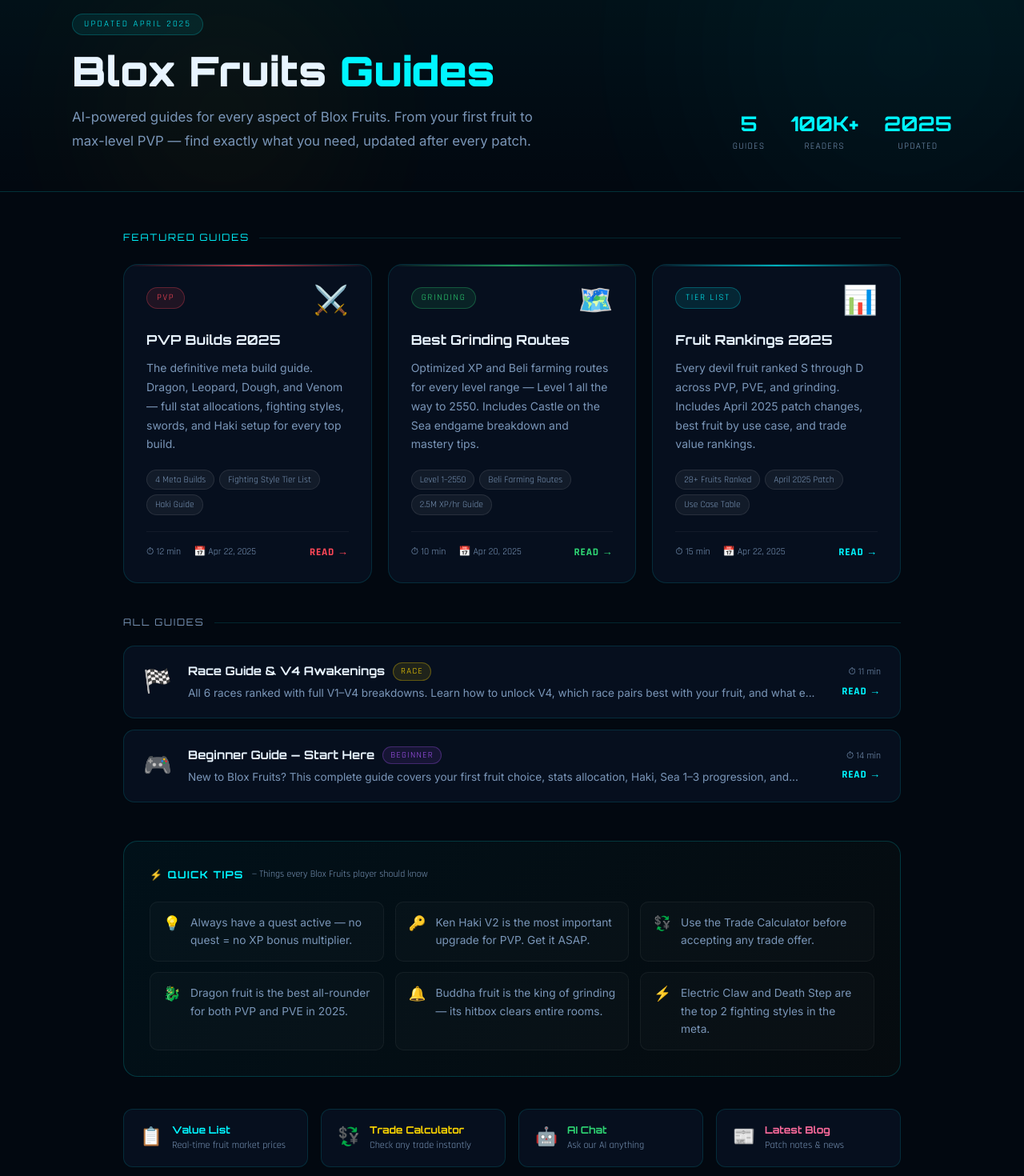
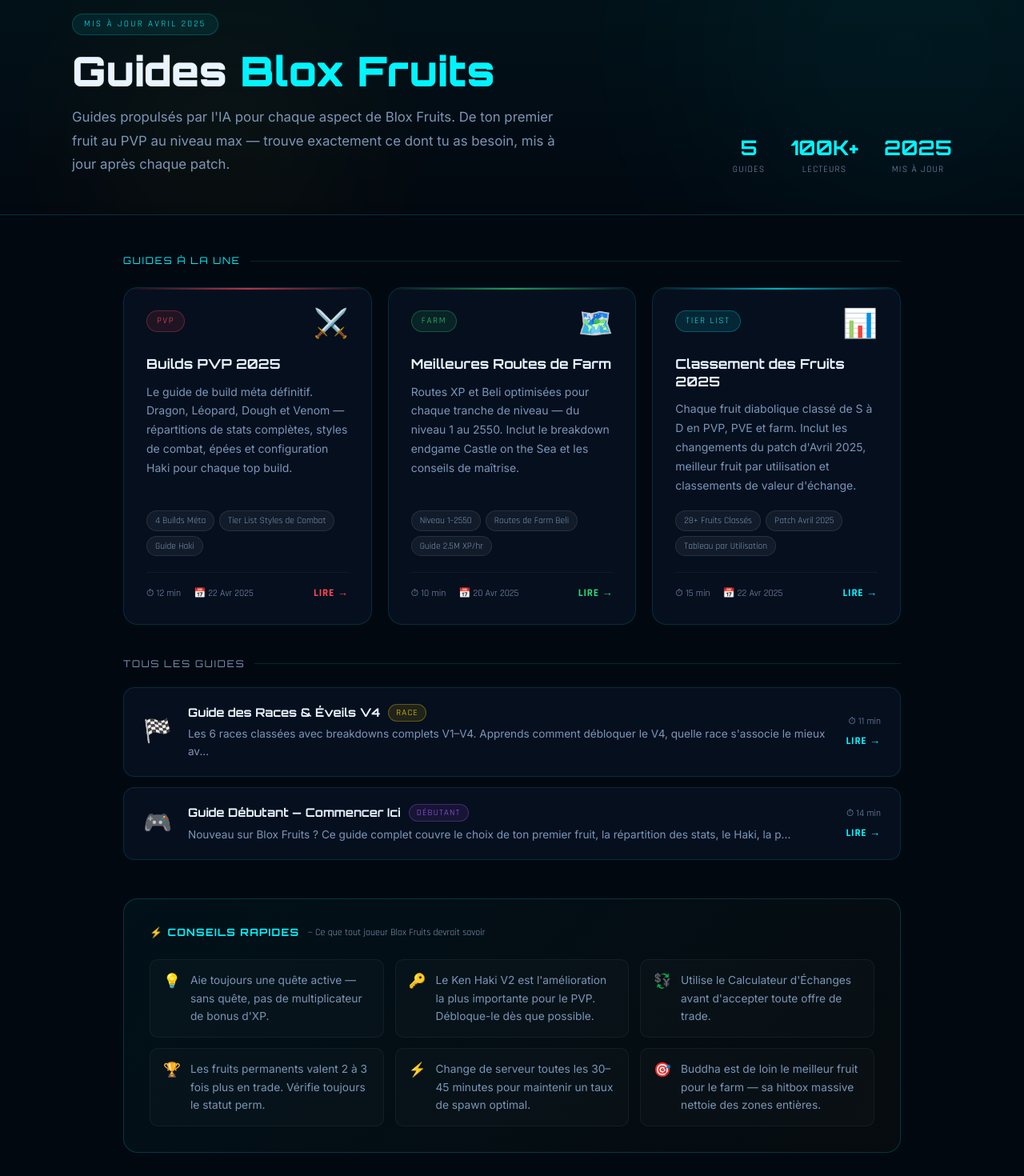
Before and after one commit to fhardi95/bloxfruitsai, a Next.js app: page /guides in a window 1280 px wide. Shown: the part 160-1630 px from the top of the page at 80% size. Built offline with nearby package versions, Linux system fonts and the light colour scheme.

Commit message:
Add files via upload

```diff
--- a/app/guides/GuidesClient.tsx
+++ b/app/guides/GuidesClient.tsx
@@ -9,25 +9,25 @@ const GUIDES = [
     tagColor: "#ff4757",
     tagBg: "rgba(255,71,87,0.1)",
     tagBorder: "rgba(255,71,87,0.3)",
-    title: "PVP Builds 2025",
-    desc: "The definitive meta build guide. Dragon, Leopard, Dough, and Venom — full stat allocations, fighting styles, swords, and Haki setup for every top build.",
-    stats: ["4 Meta Builds", "Fighting Style Tier List", "Haki Guide"],
+    title: "Builds PVP 2025",
+    desc: "Le guide de build méta définitif. Dragon, Léopard, Dough et Venom — répartitions de stats complètes, styles de combat, épées et configuration Haki pour chaque top build.",
+    stats: ["4 Builds Méta", "Tier List Styles de Combat", "Guide Haki"],
     readTime: "12 min",
-    updated: "Apr 22, 2025",
+    updated: "22 Avr 2025",
     featured: true,
   },
   {
     href: "/guides/grinding-routes",
     icon: "🗺️",
-    tag: "Grinding",
+    tag: "Farm",
     tagColor: "#2ed573",
     tagBg: "rgba(46,213,115,0.1)",
     tagBorder: "rgba(46,213,115,0.3)",
-    title: "Best Grinding Routes",
-    desc: "Optimized XP and Beli farming routes for every level range — Level 1 all the way to 2550. Includes Castle on the Sea endgame breakdown and mastery tips.",
-    stats: ["Level 1–2550", "Beli Farming Routes", "2.5M XP/hr Guide"],
+    title: "Meilleures Routes de Farm",
+    desc: "Routes XP et Beli optimisées pour chaque tranche de niveau — du niveau 1 au 2550. Inclut le breakdown endgame Castle on the Sea et les conseils de maîtrise.",
+    stats: ["Niveau 1–2550", "Routes de Farm Beli", "Guide 2.5M XP/hr"],
     readTime: "10 min",
-    updated: "Apr 20, 2025",
+    updated: "20 Avr 2025",
     featured: true,
   },
   {
@@ -37,11 +37,11 @@ const GUIDES = [
     tagColor: "#00f5ff",
     tagBg: "rgba(0,245,255,0.1)",
     tagBorder: "rgba(0,245,255,0.25)",
-    title: "Fruit Rankings 2025",
-    desc: "Every devil fruit ranked S through D across PVP, PVE, and grinding. Includes April 2025 patch changes, best fruit by use case, and trade value rankings.",
-    stats: ["28+ Fruits Ranked", "April 2025 Patch", "Use Case Table"],
+    title: "Classement des Fruits 2025",
+    desc: "Chaque fruit diabolique classé de S à D en PVP, PVE et farm. Inclut les changements du patch d'Avril 2025, meilleur fruit par utilisation et classements de valeur d'échange.",
+    stats: ["28+ Fruits Classés", "Patch Avril 2025", "Tableau par Utilisation"],
     readTime: "15 min",
-    updated: "Apr 22, 2025",
+    updated: "22 Avr 2025",
     featured: true,
   },
   {
@@ -51,43 +51,43 @@ const GUIDES = [
     tagColor: "#ffd700",
     tagBg: "rgba(255,215,0,0.1)",
     tagBorder: "rgba(255,215,0,0.3)",
-    title: "Race Guide & V4 Awakenings",
-    desc: "All 6 races ranked with full V1–V4 breakdowns. Learn how to unlock V4, which race pairs best with your fruit, and what each awakening actually does.",
-    stats: ["All 6 Races", "V4 Awakening Guide", "Race+Fruit Pairings"],
+    title: "Guide des Races & Éveils V4",
+    desc: "Les 6 races classées avec breakdowns complets V1–V4. Apprends comment débloquer le V4, quelle race s'associe le mieux avec ton fruit et ce que fait chaque éveil.",
+    stats: ["Les 6 Races", "Guide Éveil V4", "Pairings Race+Fruit"],
     readTime: "11 min",
-    updated: "Apr 15, 2025",
+    updated: "15 Avr 2025",
     featured: false,
   },
   {
     href: "/guides/beginner-guide",
     icon: "🎮",
-    tag: "Beginner",
+    tag: "Débutant",
     tagColor: "#a855f7",
     tagBg: "rgba(168,85,247,0.1)",
     tagBorder: "rgba(168,85,247,0.3)",
-    title: "Beginner Guide — Start Here",
-    desc: "New to Blox Fruits? This complete guide covers your first fruit choice, stats allocation, Haki, Sea 1–3 progression, and everything you need to reach max level efficiently.",
-    stats: ["Sea 1–3 Roadmap", "Stats Guide", "Haki Explained"],
+    title: "Guide Débutant — Commencer Ici",
+    desc: "Nouveau sur Blox Fruits ? Ce guide complet couvre le choix de ton premier fruit, la répartition des stats, le Haki, la progression Mer 1–3 et tout ce dont tu as besoin pour atteindre le niveau max.",
+    stats: ["Feuille de Route Mer 1–3", "Guide Stats", "Haki Expliqué"],
     readTime: "14 min",
-    updated: "Apr 10, 2025",
+    updated: "10 Avr 2025",
     featured: false,
   },
 ];
 
 const QUICK_TIPS = [
-  { icon: "💡", tip: "Always have a quest active — no quest = no XP bonus multiplier." },
-  { icon: "🔑", tip: "Ken Haki V2 is the most important upgrade for PVP. Get it ASAP." },
-  { icon: "💱", tip: "Use the Trade Calculator before accepting any trade offer." },
-  { icon: "🐉", tip: "Dragon fruit is the best all-rounder for both PVP and PVE in 2025." },
-  { icon: "🔔", tip: "Buddha fruit is the king of grinding — its hitbox clears entire rooms." },
-  { icon: "⚡", tip: "Electric Claw and Death Step are the top 2 fighting styles in the meta." },
+  { icon: "💡", tip: "Aie toujours une quête active — sans quête, pas de multiplicateur de bonus d'XP." },
+  { icon: "🔑", tip: "Le Ken Haki V2 est l'amélioration la plus importante pour le PVP. Débloque-le dès que possible." },
+  { icon: "💱", tip: "Utilise le Calculateur d'Échanges avant d'accepter toute offre de trade." },
+  { icon: "🏆", tip: "Les fruits permanents valent 2 à 3 fois plus en trade. Vérifie toujours le statut perm." },
+  { icon: "⚡", tip: "Change de serveur toutes les 30–45 minutes pour maintenir un taux de spawn optimal." },
+  { icon: "🎯", tip: "Buddha est de loin le meilleur fruit pour le farm — sa hitbox massive nettoie des zones entières." },
 ];
 
 const CTA_LINKS = [
-  { label: "Value List", href: "/values", desc: "Real-time fruit market prices", icon: "📋", color: "#00f5ff" },
-  { label: "Trade Calculator", href: "/calculator", desc: "Check any trade instantly", icon: "💱", color: "#ffd700" },
-  { label: "AI Chat", href: "/#ai-tool", desc: "Ask our AI anything", icon: "🤖", color: "#2ed573" },
-  { label: "Latest Blog", href: "/blog", desc: "Patch notes & news", icon: "📰", color: "#ff6b9d" },
+  { label: "Liste de Valeurs", href: "/values", desc: "Prix du marché des fruits en temps réel", icon: "📋", color: "#00f5ff" },
+  { label: "Calculateur d'Échanges", href: "/calculator", desc: "Vérifie n'importe quel échange instantanément", icon: "💱", color: "#ffd700" },
+  { label: "Chat IA", href: "/#ai-tool", desc: "Pose n'importe quelle question à l'IA", icon: "🤖", color: "#2ed573" },
+  { label: "Dernier Blog", href: "/blog", desc: "Notes de patch & actualités", icon: "📰", color: "#ff6b9d" },
 ];
 
 export default function GuidesClient() {
@@ -97,34 +97,28 @@ export default function GuidesClient() {
   return (
     <div style={{ paddingTop: 70, minHeight: "100vh" }}>
 
-      {/* ── HERO HEADER ── */}
+      {/* HEADER */}
       <div style={{ position: "relative", overflow: "hidden", background: "linear-gradient(180deg,rgba(0,245,255,0.05),rgba(0,245,255,0.02) 60%,transparent)", borderBottom: "1px solid rgba(0,245,255,0.13)", padding: "4rem 5% 3rem" }}>
         <div style={{ position: "absolute", width: 500, height: 500, background: "#00f5ff", borderRadius: "50%", filter: "blur(120px)", opacity: 0.04, top: -100, right: -100, pointerEvents: "none" }} />
         <div style={{ position: "absolute", width: 300, height: 300, background: "#ffd700", borderRadius: "50%", filter: "blur(100px)", opacity: 0.04, bottom: -50, left: "10%", pointerEvents: "none" }} />
-
         <div style={{ maxWidth: 1100, margin: "0 auto", position: "relative" }}>
-          {/* Breadcrumb */}
           <div style={{ display: "flex", alignItems: "center", gap: 8, marginBottom: "1.5rem", fontSize: "0.8rem", color: "#7a96b8" }}>
-            <Link href="/" style={{ color: "#7a96b8", textDecoration: "none" }}>Home</Link>
+            <Link href="/" style={{ color: "#7a96b8", textDecoration: "none" }}>Accueil</Link>
             <span style={{ opacity: 0.4 }}>/</span>
             <span style={{ color: "#00f5ff" }}>Guides</span>
           </div>
-
           <div style={{ display: "flex", justifyContent: "space-between", alignItems: "flex-end", flexWrap: "wrap", gap: "2rem" }}>
             <div style={{ maxWidth: 620 }}>
-              <span style={{ display: "inline-block", fontSize: "0.7rem", letterSpacing: "0.2em", textTransform: "uppercase", color: "#00f5ff", background: "rgba(0,245,255,0.08)", border: "1px solid rgba(0,245,255,0.2)", padding: "4px 14px", borderRadius: 50, marginBottom: "1rem" }}>
-                Updated April 2025
-              </span>
+              <span style={{ display: "inline-block", fontSize: "0.7rem", letterSpacing: "0.2em", textTransform: "uppercase", color: "#00f5ff", background: "rgba(0,245,255,0.08)", border: "1px solid rgba(0,245,255,0.2)", padding: "4px 14px", borderRadius: 50, marginBottom: "1rem" }}>Mis à jour Avril 2025</span>
               <h1 style={{ fontFamily: "'Orbitron',monospace", fontSize: "clamp(2rem,5vw,3.2rem)", fontWeight: 900, lineHeight: 1.1, marginBottom: "1rem" }}>
-                Blox Fruits <span style={{ color: "#00f5ff" }}>Guides</span>
+                Guides <span style={{ color: "#00f5ff" }}>Blox Fruits</span>
               </h1>
               <p style={{ fontFamily: "'Inter',sans-serif", color: "#7a96b8", fontSize: "1.05rem", lineHeight: 1.75 }}>
-                AI-powered guides for every aspect of Blox Fruits. From your first fruit to max-level PVP — find exactly what you need, updated after every patch.
+                Guides propulsés par l'IA pour chaque aspect de Blox Fruits. De ton premier fruit au PVP au niveau max — trouve exactement ce dont tu as besoin, mis à jour après chaque patch.
               </p>
             </div>
-
             <div style={{ display: "flex", gap: "2rem", flexWrap: "wrap" }}>
-              {[{ num: "5", label: "Guides" }, { num: "100K+", label: "Readers" }, { num: "2025", label: "Updated" }].map(s => (
+              {[{ num: "5", label: "Guides" }, { num: "100K+", label: "Lecteurs" }, { num: "2025", label: "Mis à jour" }].map(s => (
                 <div key={s.label} style={{ textAlign: "center" }}>
                   <div style={{ fontFamily: "'Orbitron',monospace", fontSize: "1.6rem", fontWeight: 700, color: "#00f5ff" }}>{s.num}</div>
                   <div style={{ fontSize: "0.72rem", color: "#7a96b8", textTransform: "uppercase", letterSpacing: "0.1em" }}>{s.label}</div>
@@ -135,90 +129,57 @@ export default function GuidesClient() {
         </div>
       </div>
 
-      {/* ── MAIN CONTENT ── */}
+      {/* MAIN CONTENT */}
       <div style={{ maxWidth: 1100, margin: "0 auto", padding: "3rem 5%" }}>
 
-        {/* ── FEATURED GUIDES ── */}
+        {/* FEATURED GUIDES */}
         <div style={{ display: "flex", alignItems: "center", gap: 12, marginBottom: "1.5rem" }}>
-          <span style={{ fontFamily: "'Orbitron',monospace", fontSize: "0.75rem", color: "#00f5ff", letterSpacing: "0.15em" }}>FEATURED GUIDES</span>
+          <span style={{ fontFamily: "'Orbitron',monospace", fontSize: "0.75rem", color: "#00f5ff", letterSpacing: "0.15em" }}>GUIDES À LA UNE</span>
           <div style={{ flex: 1, height: 1, background: "rgba(0,245,255,0.13)" }} />
         </div>
 
         <div style={{ display: "grid", gridTemplateColumns: "repeat(auto-fit,minmax(300px,1fr))", gap: "1.25rem", marginBottom: "2.5rem" }}>
           {featured.map(guide => (
             <Link key={guide.href} href={guide.href} style={{ textDecoration: "none" }}>
-              <div
-                style={{ background: "#060f1e", border: "1px solid rgba(0,245,255,0.13)", borderRadius: 18, padding: "1.75rem", height: "100%", position: "relative", overflow: "hidden", transition: "all 0.3s", cursor: "pointer", display: "flex", flexDirection: "column" }}
-                onMouseEnter={e => {
-                  const el = e.currentTarget as HTMLElement;
-                  el.style.borderColor = "rgba(0,245,255,0.38)";
-                  el.style.transform = "translateY(-5px)";
-                  el.style.boxShadow = "0 20px 60px rgba(0,0,0,0.35)";
-                }}
-                onMouseLeave={e => {
-                  const el = e.currentTarget as HTMLElement;
-                  el.style.borderColor = "rgba(0,245,255,0.13)";
-                  el.style.transform = "none";
-                  el.style.boxShadow = "none";
-                }}
-              >
-                {/* Top colour line */}
+              <div style={{ background: "#060f1e", border: "1px solid rgba(0,245,255,0.13)", borderRadius: 18, padding: "1.75rem", height: "100%", position: "relative", overflow: "hidden", transition: "all 0.3s", cursor: "pointer", display: "flex", flexDirection: "column" }}
+                onMouseEnter={e => { const el = e.currentTarget as HTMLElement; el.style.borderColor = "rgba(0,245,255,0.38)"; el.style.transform = "translateY(-5px)"; el.style.boxShadow = "0 20px 60px rgba(0,0,0,0.35)"; }}
+                onMouseLeave={e => { const el = e.currentTarget as HTMLElement; el.style.borderColor = "rgba(0,245,255,0.13)"; el.style.transform = "none"; el.style.boxShadow = "none"; }}>
                 <div style={{ position: "absolute", top: 0, left: 0, right: 0, height: 2, background: `linear-gradient(90deg, transparent, ${guide.tagColor}, transparent)`, opacity: 0.7 }} />
-
-                {/* Tag + icon */}
                 <div style={{ display: "flex", justifyContent: "space-between", alignItems: "flex-start", marginBottom: "1.25rem" }}>
-                  <span style={{ fontSize: "0.7rem", letterSpacing: "0.15em", textTransform: "uppercase", color: guide.tagColor, background: guide.tagBg, border: `1px solid ${guide.tagBorder}`, padding: "4px 12px", borderRadius: 20 }}>
-                    {guide.tag}
-                  </span>
+                  <span style={{ fontSize: "0.7rem", letterSpacing: "0.15em", textTransform: "uppercase", color: guide.tagColor, background: guide.tagBg, border: `1px solid ${guide.tagBorder}`, padding: "4px 12px", borderRadius: 20 }}>{guide.tag}</span>
                   <span style={{ fontSize: "2.2rem", lineHeight: 1 }}>{guide.icon}</span>
                 </div>
-
-                {/* Title + desc */}
                 <h2 style={{ fontFamily: "'Orbitron',monospace", fontSize: "1.05rem", fontWeight: 700, color: "#e8f4ff", marginBottom: "0.75rem", lineHeight: 1.3 }}>{guide.title}</h2>
                 <p style={{ fontFamily: "'Inter',sans-serif", color: "#7a96b8", fontSize: "0.875rem", lineHeight: 1.7, marginBottom: "1.25rem", flex: 1 }}>{guide.desc}</p>
-
-                {/* Stat chips */}
                 <div style={{ display: "flex", flexWrap: "wrap", gap: 6, marginBottom: "1.25rem" }}>
                   {guide.stats.map(s => (
                     <span key={s} style={{ fontSize: "0.72rem", background: "rgba(255,255,255,0.05)", border: "1px solid rgba(255,255,255,0.09)", borderRadius: 20, padding: "3px 10px", color: "#7a96b8" }}>{s}</span>
                   ))}
                 </div>
-
-                {/* Footer */}
                 <div style={{ display: "flex", justifyContent: "space-between", alignItems: "center", paddingTop: "1rem", borderTop: "1px solid rgba(255,255,255,0.05)" }}>
                   <div style={{ display: "flex", gap: "1rem", fontSize: "0.75rem", color: "#7a96b8" }}>
                     <span>⏱ {guide.readTime}</span>
                     <span>📅 {guide.updated}</span>
                   </div>
-                  <span style={{ fontFamily: "'Rajdhani',sans-serif", fontSize: "0.82rem", fontWeight: 700, color: guide.tagColor, letterSpacing: "0.06em" }}>READ →</span>
+                  <span style={{ fontFamily: "'Rajdhani',sans-serif", fontSize: "0.82rem", fontWeight: 700, color: guide.tagColor, letterSpacing: "0.06em" }}>LIRE →</span>
                 </div>
               </div>
             </Link>
           ))}
         </div>
 
-        {/* ── ALL GUIDES (horizontal list) ── */}
+        {/* ALL GUIDES */}
         <div style={{ display: "flex", alignItems: "center", gap: 12, marginBottom: "1.25rem" }}>
-          <span style={{ fontFamily: "'Orbitron',monospace", fontSize: "0.75rem", color: "#7a96b8", letterSpacing: "0.15em" }}>ALL GUIDES</span>
+          <span style={{ fontFamily: "'Orbitron',monospace", fontSize: "0.75rem", color: "#7a96b8", letterSpacing: "0.15em" }}>TOUS LES GUIDES</span>
           <div style={{ flex: 1, height: 1, background: "rgba(0,245,255,0.13)" }} />
         </div>
 
         <div style={{ display: "flex", flexDirection: "column", gap: "0.85rem", marginBottom: "3rem" }}>
           {standard.map(guide => (
             <Link key={guide.href} href={guide.href} style={{ textDecoration: "none" }}>
-              <div
-                style={{ background: "#060f1e", border: "1px solid rgba(0,245,255,0.13)", borderRadius: 14, padding: "1.25rem 1.5rem", display: "flex", alignItems: "center", gap: "1.25rem", flexWrap: "wrap", transition: "all 0.25s", cursor: "pointer" }}
-                onMouseEnter={e => {
-                  const el = e.currentTarget as HTMLElement;
-                  el.style.borderColor = "rgba(0,245,255,0.32)";
-                  el.style.transform = "translateX(4px)";
-                }}
-                onMouseLeave={e => {
-                  const el = e.currentTarget as HTMLElement;
-                  el.style.borderColor = "rgba(0,245,255,0.13)";
-                  el.style.transform = "none";
-                }}
-              >
+              <div style={{ background: "#060f1e", border: "1px solid rgba(0,245,255,0.13)", borderRadius: 14, padding: "1.25rem 1.5rem", display: "flex", alignItems: "center", gap: "1.25rem", flexWrap: "wrap", transition: "all 0.25s", cursor: "pointer" }}
+                onMouseEnter={e => { const el = e.currentTarget as HTMLElement; el.style.borderColor = "rgba(0,245,255,0.32)"; el.style.transform = "translateX(4px)"; }}
+                onMouseLeave={e => { const el = e.currentTarget as HTMLElement; el.style.borderColor = "rgba(0,245,255,0.13)"; el.style.transform = "none"; }}>
                 <span style={{ fontSize: "1.8rem", flexShrink: 0 }}>{guide.icon}</span>
                 <div style={{ flex: 1, minWidth: 200 }}>
                   <div style={{ display: "flex", alignItems: "center", gap: 10, marginBottom: "0.35rem", flexWrap: "wrap" }}>
@@ -229,18 +190,18 @@ export default function GuidesClient() {
                 </div>
                 <div style={{ display: "flex", flexDirection: "column", alignItems: "flex-end", gap: 6, flexShrink: 0 }}>
                   <span style={{ fontSize: "0.74rem", color: "#7a96b8" }}>⏱ {guide.readTime}</span>
-                  <span style={{ fontFamily: "'Rajdhani',sans-serif", fontSize: "0.82rem", fontWeight: 700, color: "#00f5ff", letterSpacing: "0.06em" }}>READ →</span>
+                  <span style={{ fontFamily: "'Rajdhani',sans-serif", fontSize: "0.82rem", fontWeight: 700, color: "#00f5ff", letterSpacing: "0.06em" }}>LIRE →</span>
                 </div>
               </div>
             </Link>
           ))}
         </div>
 
-        {/* ── QUICK TIPS ── */}
+        {/* QUICK TIPS */}
         <div style={{ background: "linear-gradient(135deg,rgba(0,245,255,0.04),rgba(255,215,0,0.02))", border: "1px solid rgba(0,245,255,0.18)", borderRadius: 18, padding: "2rem", marginBottom: "2.5rem" }}>
           <div style={{ display: "flex", alignItems: "center", gap: 10, marginBottom: "1.5rem" }}>
-            <span style={{ fontFamily: "'Orbitron',monospace", fontSize: "0.8rem", fontWeight: 700, color: "#00f5ff", letterSpacing: "0.1em" }}>⚡ QUICK TIPS</span>
-            <span style={{ fontSize: "0.75rem", color: "#7a96b8" }}>— Things every Blox Fruits player should know</span>
+            <span style={{ fontFamily: "'Orbitron',monospace", fontSize: "0.8rem", fontWeight: 700, color: "#00f5ff", letterSpacing: "0.1em" }}>⚡ CONSEILS RAPIDES</span>
+            <span style={{ fontSize: "0.75rem", color: "#7a96b8" }}>— Ce que tout joueur Blox Fruits devrait savoir</span>
           </div>
           <div style={{ display: "grid", gridTemplateColumns: "repeat(auto-fit,minmax(260px,1fr))", gap: "0.85rem" }}>
             {QUICK_TIPS.map((t, i) => (
@@ -252,23 +213,13 @@ export default function GuidesClient() {
           </div>
         </div>
 
-        {/* ── CTA ROW ── */}
+        {/* CTA ROW */}
         <div style={{ display: "grid", gridTemplateColumns: "repeat(auto-fit,minmax(200px,1fr))", gap: "1rem" }}>
           {CTA_LINKS.map(c => (
             <Link key={c.href} href={c.href} style={{ textDecoration: "none" }}>
-              <div
-                style={{ display: "flex", alignItems: "center", gap: 12, background: "#060f1e", border: "1px solid rgba(0,245,255,0.13)", borderRadius: 12, padding: "1rem 1.25rem", transition: "all 0.2s", cursor: "pointer" }}
-                onMouseEnter={e => {
-                  const el = e.currentTarget as HTMLElement;
-                  el.style.borderColor = "rgba(0,245,255,0.28)";
-                  el.style.transform = "translateY(-2px)";
-                }}
-                onMouseLeave={e => {
-                  const el = e.currentTarget as HTMLElement;
-                  el.style.borderColor = "rgba(0,245,255,0.13)";
-                  el.style.transform = "none";
-                }}
-              >
+              <div style={{ display: "flex", alignItems: "center", gap: 12, background: "#060f1e", border: "1px solid rgba(0,245,255,0.13)", borderRadius: 12, padding: "1rem 1.25rem", transition: "all 0.2s", cursor: "pointer" }}
+                onMouseEnter={e => { const el = e.currentTarget as HTMLElement; el.style.borderColor = "rgba(0,245,255,0.28)"; el.style.transform = "translateY(-2px)"; }}
+                onMouseLeave={e => { const el = e.currentTarget as HTMLElement; el.style.borderColor = "rgba(0,245,255,0.13)"; el.style.transform = "none"; }}>
                 <span style={{ fontSize: "1.4rem" }}>{c.icon}</span>
                 <div>
                   <div style={{ fontFamily: "'Orbitron',monospace", fontSize: "0.78rem", fontWeight: 700, color: c.color, marginBottom: 2 }}>{c.label}</div>
@@ -278,7 +229,6 @@ export default function GuidesClient() {
             </Link>
           ))}
         </div>
-
       </div>
     </div>
   );
--- a/app/guides/page.tsx
+++ b/app/guides/page.tsx
@@ -2,9 +2,9 @@ import type { Metadata } from "next";
 import GuidesClient from "./GuidesClient";
 
 export const metadata: Metadata = {
-  title: "Blox Fruits Guides 2025 — PVP Builds, Grinding, Tier Lists & More",
-  description: "Complete collection of Blox Fruits guides for 2025. PVP builds, grinding routes, fruit rankings, race guide, and beginner tutorials — all updated after every patch.",
-  alternates: { canonical: "https://www.bloxfruitsai.com/guides" },
+  title: "Guides Blox Fruits 2026 — Builds PVP, Farm, Tier Lists & Plus",
+  description: "Collection complète de guides Blox Fruits pour 2025 en français. Builds PVP, routes de farm, classement des fruits, guide des races et tutoriels débutants — mis à jour après chaque patch.",
+  alternates: { canonical: "https://www.bloxfruitsai.fr/guides" },
 };
 
 export default function GuidesPage() {
```
